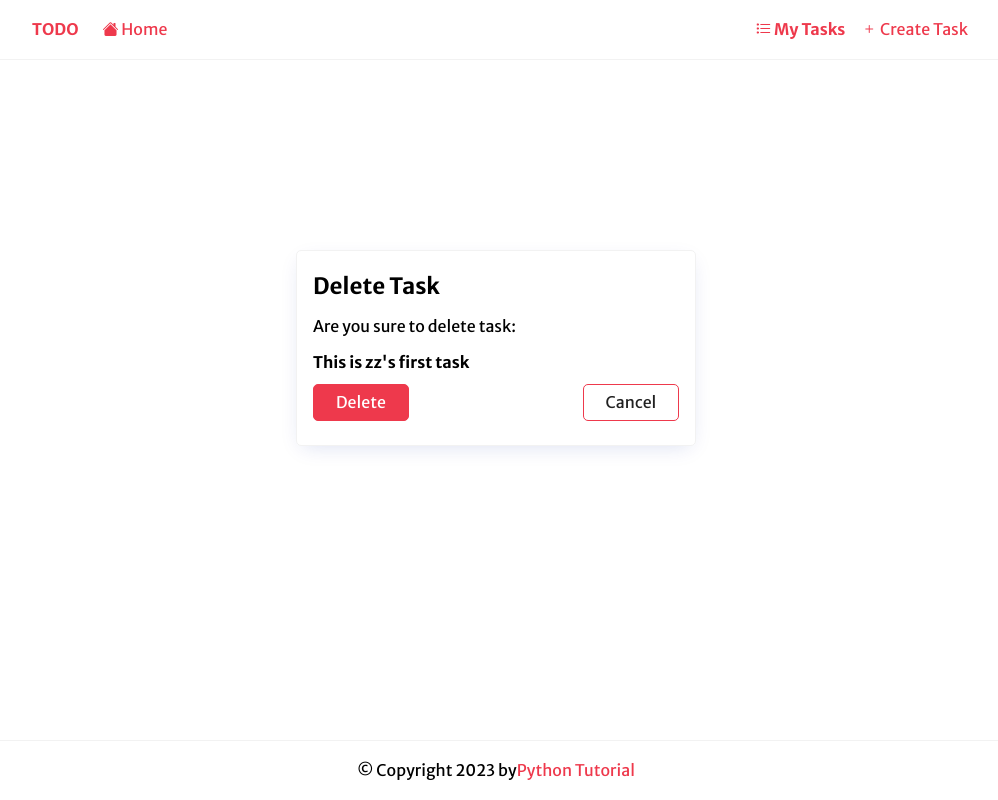
After one commit to zzbyy/TASK_LIST, a Django app: page /task/1/delete/ in a window 1280 px wide. The commit adds this page. Shown: the whole page, without its empty margins (144-1142 px from the left). Run offline with Django 4.2, Linux system fonts and the light colour scheme; data comes from the database, SQL or seed files in the repository; both versions use the stored data as it was after the commit.

Commit message:
created TaskDelete view and task_confirm_delete template

```diff
--- a/todo/models.py
+++ b/todo/models.py
@@ -13,4 +13,4 @@ class Task(models.Model):
         return self.title
 
     class Meta:
-        ordering = ["-completed"]
+        ordering = ["completed"]
--- /dev/null
+++ b/todo/templates/todo/task_confirm_delete.html
@@ -0,0 +1,19 @@
+{% extends 'base.html' %}
+
+{% block content %}
+
+<div class="center">
+	<form method="post" class="card">
+		{% csrf_token %}
+
+		<h2>Delete Task</h2>
+		<p>Are you sure to delete task:</p>
+        <p><strong>{{ task }}</strong></p>
+		<p class="form-buttons">
+			<input type="submit" class="btn btn-primary" value="Delete">
+			<a href="{% url 'tasks'%}" class="btn btn-outline">Cancel</a>
+		</p>
+	</form>
+</div>
+
+{%endblock content%}
--- a/todo/templates/todo/task_list.html
+++ b/todo/templates/todo/task_list.html
@@ -9,13 +9,14 @@
 		{% for task in tasks %}
 			<li><a href="{% url 'task_detail' task.id %}" class="{% if task.completed %}completed{% endif %}">{{ task.title }}</a>
 				<div  class="task-controls">
-				 	<a href="#"><i class="bi bi-trash"></i> </a>
+				 	<a href="{% url 'task_delete' task.id %}"><i class="bi bi-trash"></i> </a>
 					<a href="{% url 'task_update' task.id %}"><i class="bi bi-pencil-square"></i></a>
 		        </div>
 		    </li>
 		{% endfor %}
 	{% else %}
 		<p>😎Yeah~ you have no pending tasks!🎉</p>
+        <a href="{% url 'task_create' %}">Creat task</a>
 	{% endif %}
 	</ul>
 </div>
--- a/todo/urls.py
+++ b/todo/urls.py
@@ -9,4 +9,5 @@ urlpatterns = [
     path("tasks/<int:pk>/", views.TaskDetail.as_view(), name="task_detail"),
     path("tasks/create/", views.TaskCreate.as_view(), name="task_create"),
     path("tasks/<int:pk>/update/", views.TaskUpdate.as_view(), name="task_update"),
+    path("task/<int:pk>/delete/", views.TaskDelete.as_view(), name="task_delete"),
 ]
--- a/todo/views.py
+++ b/todo/views.py
@@ -41,3 +41,13 @@ class TaskUpdate(generic.UpdateView):
     def form_valid(self, form: BaseModelForm) -> HttpResponse:
         messages.add_message(self.request, messages.SUCCESS, 'Task updated!')
         return super().form_valid(form)
+
+
+class TaskDelete(generic.DeleteView):
+    model = Task
+    context_object_name = 'task'
+    success_url = reverse_lazy('tasks')
+
+    def form_valid(self, form: BaseModelForm) -> HttpResponse:
+        messages.add_message(self.request, messages.SUCCESS, 'Task deleted!')
+        return super().form_valid(form)
```
Also changed, not shown: db.sqlite3, 1 other file.
